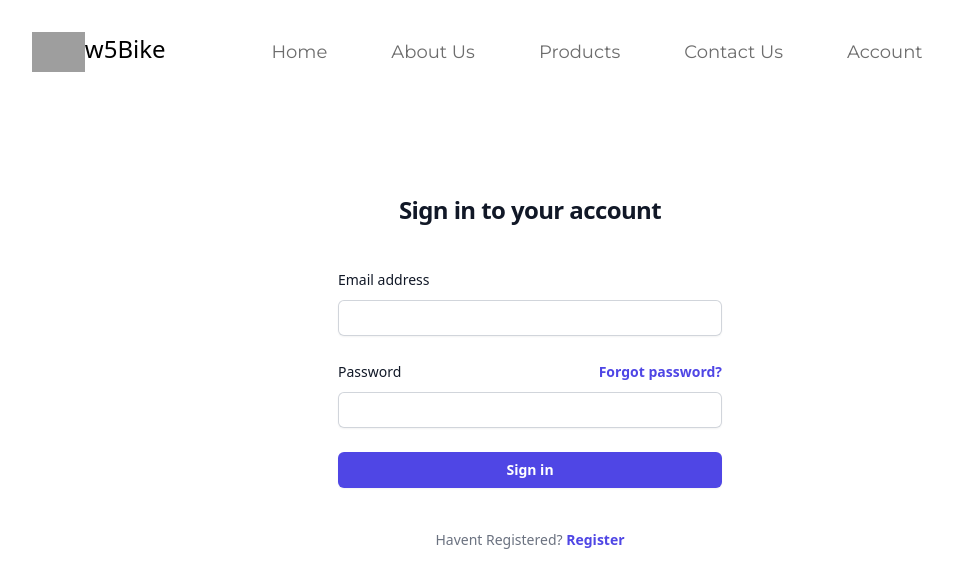
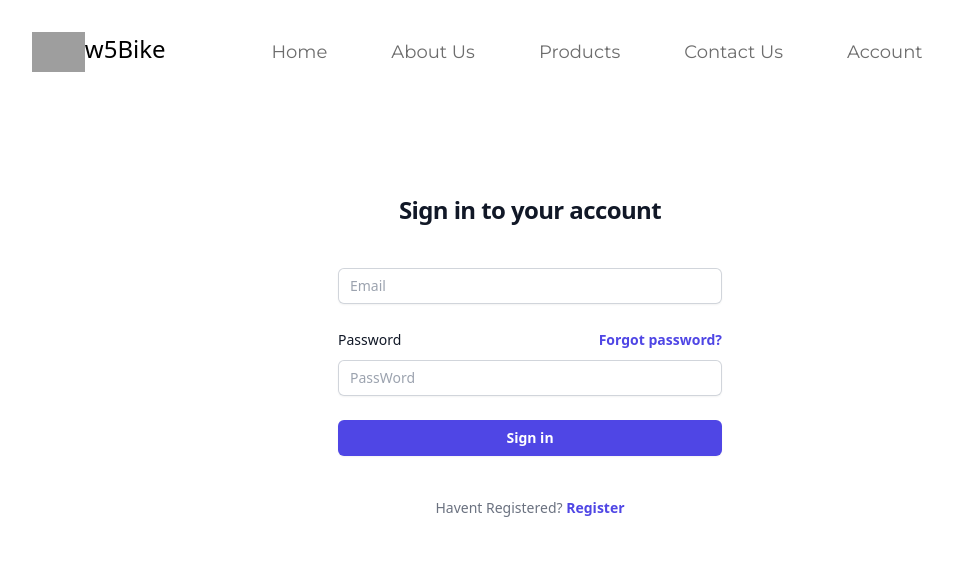
Before and after one commit to tcw9218/React_Go_Demo, a React (Vite) app in the folder client/: page /login in a window 1280 px wide. Shown: the top 588 px of the page, without its empty margins (110-1063 px from the left). Built offline with nearby package versions, Linux system fonts and the light colour scheme; grey boxes are pictures that could not be loaded; a web font is replaced by a local one.

Commit message:
feat(form): use react-hook-form & zod

```diff
--- /dev/null
+++ b/client/lib/types.ts
@@ -0,0 +1,7 @@
+import { z } from "zod"
+export const signInSchema = z.object({
+	email: z.string().email(),
+	password: z.string().min(3, "Pasword must be at least 3 words")
+
+})
+export type TsignInSchema = Zod.infer<typeof signInSchema>
--- a/client/package.json
+++ b/client/package.json
@@ -11,6 +11,7 @@
   },
   "dependencies": {
     "@heroicons/react": "^2.0.18",
+    "@hookform/resolvers": "^3.3.2",
     "@iconify-json/heroicons": "^1.1.12",
     "@mui/material": "^5.14.9",
     "@primer/octicons-react": "^19.7.0",
@@ -18,8 +19,10 @@
     "@types/react-router-dom": "^5.3.3",
     "react": "^18.2.0",
     "react-dom": "^18.2.0",
+    "react-hook-form": "^7.47.0",
     "react-router-dom": "^6.16.0",
-    "swr": "^2.2.2"
+    "swr": "^2.2.2",
+    "zod": "^3.22.4"
   },
   "devDependencies": {
     "@types/node": "^20.6.2",
--- a/client/src/App.tsx
+++ b/client/src/App.tsx
@@ -4,6 +4,7 @@ import { ProductRoutes } from './components/ProductRoutes';
 import { Login } from './pages/Login';
 import Nav from './components/Nav';
 import { Register } from './pages/Register';
+import { LoginReactHook } from './pages/LoginReactHook';
 const App = () => {
 	return (
 		<>
@@ -11,7 +12,7 @@ const App = () => {
 			<Routes>
 				<Route path="/" element={<Home />} />
 				<Route path="/products/*" element={<ProductRoutes />} />
-				<Route path="/login" element={<Login />} />
+				<Route path="/login" element={<LoginReactHook />} />
 				<Route path="/register" element={<Register />} />
 			</Routes>
 		</>
--- /dev/null
+++ b/client/src/pages/LoginReactHook.tsx
@@ -0,0 +1,131 @@
+import { Link, useNavigate } from "react-router-dom"
+import { useForm } from 'react-hook-form'
+import { zodResolver } from "@hookform/resolvers/zod"
+import { TsignInSchema, signInSchema } from "../../lib/types"
+
+type loginResp = {
+	user: string,
+	token: string
+}
+
+export const  LoginReactHook = () => {
+	const navigate = useNavigate()
+	const {
+		register,
+		handleSubmit,
+		formState : { errors, isSubmitting, },
+		reset,
+		setError
+	} = useForm<TsignInSchema>({
+		resolver: zodResolver(signInSchema)
+	}
+	)
+
+	const storeAuthentication = (user: string,token: string) => {
+		localStorage.setItem("user", user)
+		localStorage.setItem("jwt",token)
+	}
+
+	const onSubmit  = async( data: TsignInSchema) => {
+		console.log(data.email)
+		const resp = await fetch('http://localhost:8000/api/login', {
+			method:'POST',
+			headers: { 'Content-Type':'application/json' },
+			credentials: 'include',
+			body: JSON.stringify({
+				email: data.email,
+				password: data.password
+			})
+		})
+		if ( !resp.ok){
+			alert("Submit Failed")
+			return
+		}
+		const responseData: loginResp = await resp.json()
+		// if (responseData.errors) {
+		// 	const errors = responseData.errors
+		// 	if(errors.email) {
+		// 		setError("email",{
+		// 			type: "server",
+		// 			message: errors.email
+		// 		})
+		// 	}else if (errors.password) {
+		// 		setError("password",{
+		// 			type: "server",
+		// 			message: errors.password
+		// 		})
+		// 	}
+
+		// }
+		storeAuthentication(responseData.user, responseData.token)
+		// reset()
+		navigate('/',{ replace:true })
+	}
+	return (
+		<div className="flex min-h-full flex-1 flex-col justify-center px-6 py-12 lg:px-8">
+		  		<div className="sm:mx-auto sm:w-full sm:max-w-sm">
+				<h2 className="mt-10 text-center text-2xl font-bold leading-9 tracking-tight text-gray-900">
+			  			Sign in to your account
+				</h2>
+		  		</div>
+
+			<div className="mt-10 sm:mx-auto sm:w-full sm:max-w-sm">
+				<form onSubmit={ handleSubmit( onSubmit) } className="space-y-6">
+					<input
+						{...register('email')}
+						placeholder="Email"
+						type="email"
+						required
+						autoComplete="email"
+						className="block w-full rounded-md border-0 py-1.5 text-gray-900 shadow-sm ring-1 ring-inset ring-gray-300 placeholder:text-gray-400 focus:ring-2 focus:ring-inset focus:ring-indigo-600 sm:text-sm sm:leading-6"
+					/>
+					{errors.email &&  (
+						<p className = "text-red-500">{`${errors.email.message}`}</p>
+					)}
+					<div>
+						<div className="flex items-center justify-between">
+							<label htmlFor="password" className="block text-sm font-medium leading-6 text-gray-900">
+									Password
+							</label>
+							<div className="text-sm">
+								<a href="#" className="font-semibold text-indigo-600 hover:text-indigo-500">
+									Forgot password?
+								</a>
+							</div>
+						</div>
+						<div className="mt-2">
+							<input
+								{...register('password')}
+								placeholder="PassWord"
+								type="password"
+								required
+								autoComplete="current-password"
+								className="block w-full rounded-md border-0 py-1.5 text-gray-900 shadow-sm ring-1 ring-inset ring-gray-300 placeholder:text-gray-400 focus:ring-2 focus:ring-inset focus:ring-indigo-600 sm:text-sm sm:leading-6"
+							/>
+							{errors.password &&  (
+								<p className = "text-red-500">{`${errors.password.message}`}</p>)
+							}
+						</div>
+					</div>
+
+					<div>
+						<button
+							disabled={isSubmitting}
+							type="submit"
+							className="flex w-full justify-center rounded-md bg-indigo-600 px-3 py-1.5 text-sm font-semibold leading-6 text-white shadow-sm hover:bg-indigo-500 disabled:bg-gray-500"
+						>
+								Sign in
+						</button>
+					</div>
+				</form>
+
+				<p className="mt-10 text-center text-sm text-gray-500">
+						Havent Registered?{' '}
+					<Link to="/register" className="font-semibold leading-6 text-indigo-600 hover:text-indigo-500">Register</Link>
+
+				</p>
+			</div>
+		</div>
+
+	)
+}
--- a/client/tsconfig.json
+++ b/client/tsconfig.json
@@ -24,6 +24,6 @@
     "noUnusedParameters": true,
     "noFallthroughCasesInSwitch": true
   },
-  "include": ["src", "package.json"],
+  "include": ["src", "package.json", "lib"],
   "references": [{ "path": "./tsconfig.node.json" }]
 }
```
Also changed, not shown: 1 other file (tests, documents, lock files or other folders).
